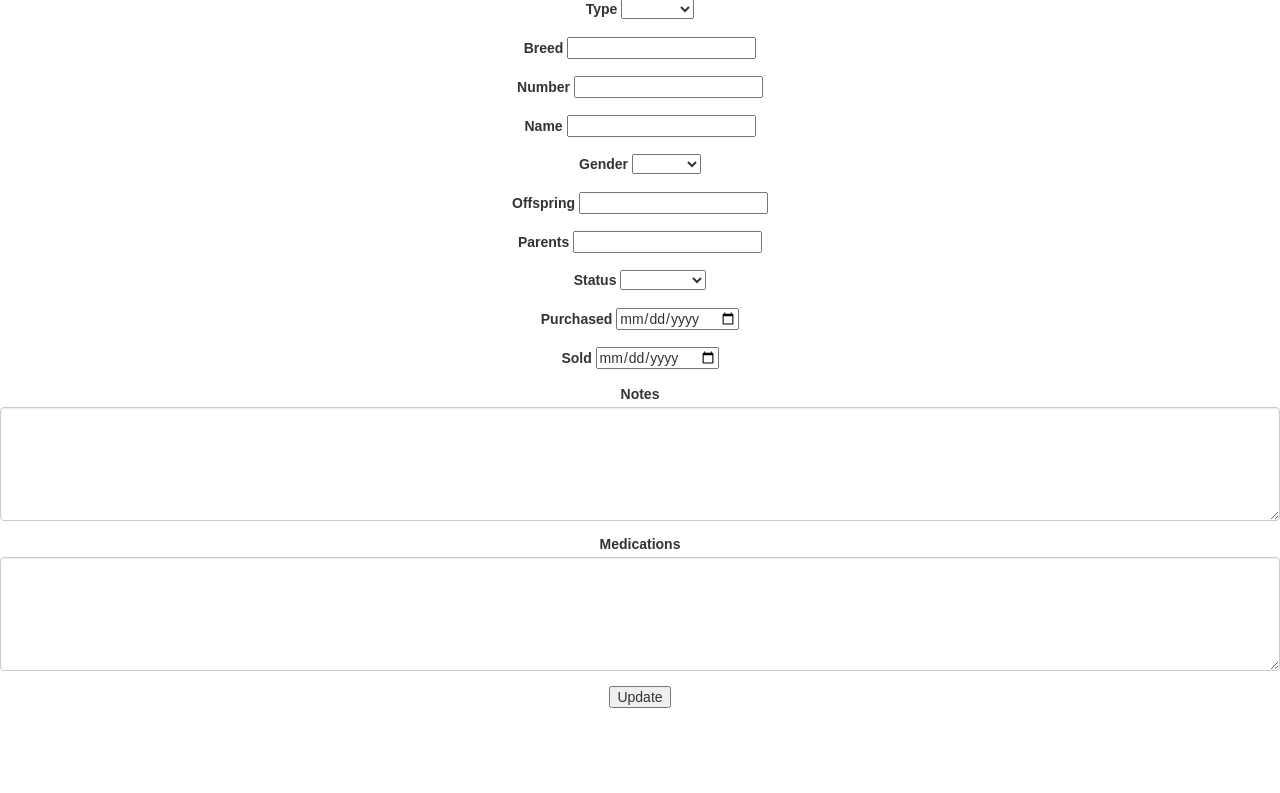
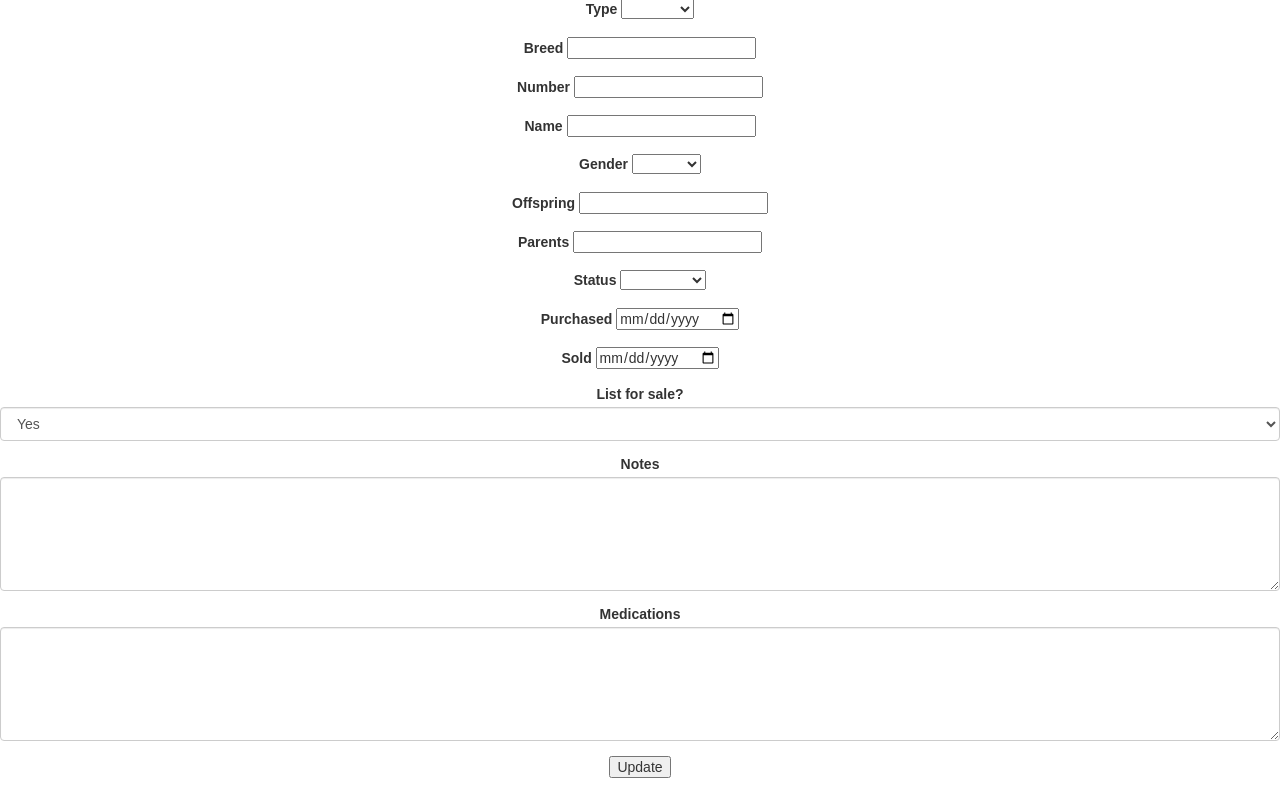
Before and after one commit to breekru/FarmApp, a PHP site: page /edit.php?id=1 in a window 1280 px wide. Shown: the part 121-914 px from the top of the page. Before the commit the page ends 829 px from the top, so only its background shows below. Run offline with PHP 8.4, Linux system fonts and the light colour scheme; the visitor is signed in with stand-in values (Sample User, id 1); data that the repository does not hold is empty.

Commit message:
Added form option "List for Sale" No php added

```diff
--- a/edit.php
+++ b/edit.php
@@ -187,6 +187,16 @@ required value="<?php echo $row['age'];?>" /></p>
                 <label>Sold</label>
                 <input type="date" name="date_sold" value="<?php echo $row['date_sold'];?>" />
             </div>
+
+            <div class="form-group">
+                <label for="status">List for sale?</label>
+                <select id="for_sale" name="for_sale" class="form-control">
+                    <option value="for-sale">Yes</option>
+                    <option value="not-for-sale">No</option>
+                    <option value="has-sold">Has Been Sold</option>
+                </select>
+            </div>
+
             <div class="form-group">
               <label>Notes</label>
               <textarea type="text" class="form-control" rows="5" id="notes" name="notes"><?php echo $row['notes'];?></textarea>
```
Also changed, not shown: add_animal.php (+8 -0 lines).
